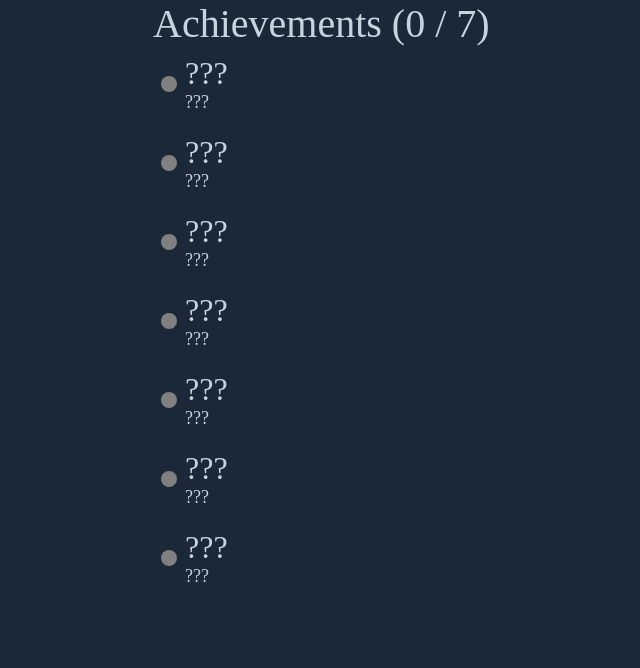
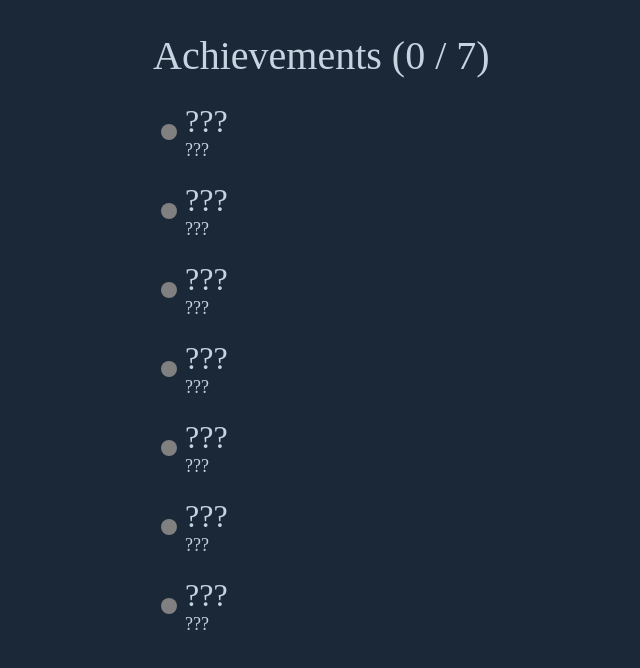
Before and after one commit to andrewthehan/andrewhan.dev, a SvelteKit app: page /achievements in a window 1280 px wide. Shown: the top 668 px of the page, without its empty margins (17-657 px from the left). Built offline with nearby package versions, Linux system fonts and the light colour scheme; some icons are missing; a web font is replaced by a local one.

Commit message:
Add achievements info panel.

```diff
--- a/src/lib/game/components/AchievementCard.svelte
+++ b/src/lib/game/components/AchievementCard.svelte
@@ -7,7 +7,10 @@
 </script>
 
 <div class="achievement">
-  <div class="achievement-icon" style:background={locked ? "gray" : "var(--primary-color)"}>
+  <div
+    class="achievement-icon"
+    style:background={locked ? "gray" : "var(--highlighted-tinted-color)"}
+  >
     <Icon font-size={64} color={"var(--foreground-color)"} />
   </div>
   <div class="achievement-text">
--- a/src/routes/+page.svelte
+++ b/src/routes/+page.svelte
@@ -1,7 +1,12 @@
 <script lang="ts">
   import { goto } from "$app/navigation";
   import { ANDREW } from "$lib/data/Andrew";
-  import { Achievement, addAchievement } from "$lib/game/achievements";
+  import {
+    Achievement,
+    addAchievement,
+    getAchievementData,
+    getAchievements,
+  } from "$lib/game/achievements";
   import SequenceListener from "$lib/game/components/SequenceListener.svelte";
   import { scrollIntoViewHorizontally } from "$lib/utils/htmlUtils";
   import { onMount } from "svelte";
@@ -259,7 +264,7 @@
       </div>
 
       <div class="info-panel">
-        <div class="language-title">Languages:</div>
+        <div class="info-panel-title">Languages:</div>
         <table class="language-table">
           <thead>
             <tr>
@@ -309,6 +314,22 @@
           </div>
         </div>
         <div class="rating-agency">Age rating for: ESRB</div>
+      </div>
+      <div class="info-panel">
+        <div class="info-panel-title">
+          Includes {Object.values(Achievement).length} Achievements
+        </div>
+        <div class="achievements">
+          {#each Object.values(Achievement).slice(0, 3) as achievement}
+            {@const { name, icon: Icon } = getAchievementData(achievement)}
+            <div class="achievement" title={name}>
+              <Icon font-size={64} />
+            </div>
+          {/each}
+          <a class="achievement-more" href="/achievements">
+            View<br />all {Object.values(Achievement).length}
+          </a>
+        </div>
       </div>
     </div>
   </div>
@@ -839,6 +860,11 @@
     gap: 2px;
   }
 
+  .info-panel-title {
+    color: var(--dim-font-color);
+    margin-bottom: 2px;
+  }
+
   .info-link {
     background: rgba(103, 193, 245, 0.1);
     color: var(--highlighted-tinted-color);
@@ -866,10 +892,6 @@
 
   .language-table {
     border-collapse: collapse;
-  }
-
-  .language-title {
-    color: var(--dim-font-color);
   }
 
   .language-table th {
@@ -917,4 +939,32 @@
   .rating-agency {
     margin-top: 8px;
   }
+
+  .achievements {
+    display: flex;
+    flex-flow: row wrap;
+    gap: 4px;
+    padding: 4px 0;
+    margin-bottom: 5px;
+  }
+
+  .achievement,
+  .achievement-more {
+    width: 64px;
+    height: 64px;
+    display: flex;
+    align-items: center;
+    justify-content: center;
+    background: var(--highlighted-tinted-color);
+  }
+
+  .achievement-more {
+    flex: 1;
+    border-radius: 1px;
+    font-size: 13px;
+    color: var(--highlighted-tinted-color);
+    background: var(--tinted-color);
+    text-decoration: none;
+    text-align: center;
+  }
 </style>
--- a/src/routes/achievements/+page.svelte
+++ b/src/routes/achievements/+page.svelte
@@ -7,9 +7,9 @@
 </script>
 
 <section>
-  <GameText --font-size="40px"
-    >Achievements ({achievements.length} / {Object.values(Achievement).length})</GameText
-  >
+  <GameText --font-size="40px">
+    Achievements ({achievements.length}&nbsp;/&nbsp;{Object.values(Achievement).length})
+  </GameText>
   <div class="achievements">
     {#each Object.values(Achievement) as achievement (achievement)}
       {#if achievements.includes(achievement)}
@@ -24,6 +24,10 @@
 <style>
   section {
     width: 100%;
+    display: flex;
+    flex-direction: column;
+    gap: 1rem;
+    padding: 2rem 0;
   }
 
   .achievements {
```
